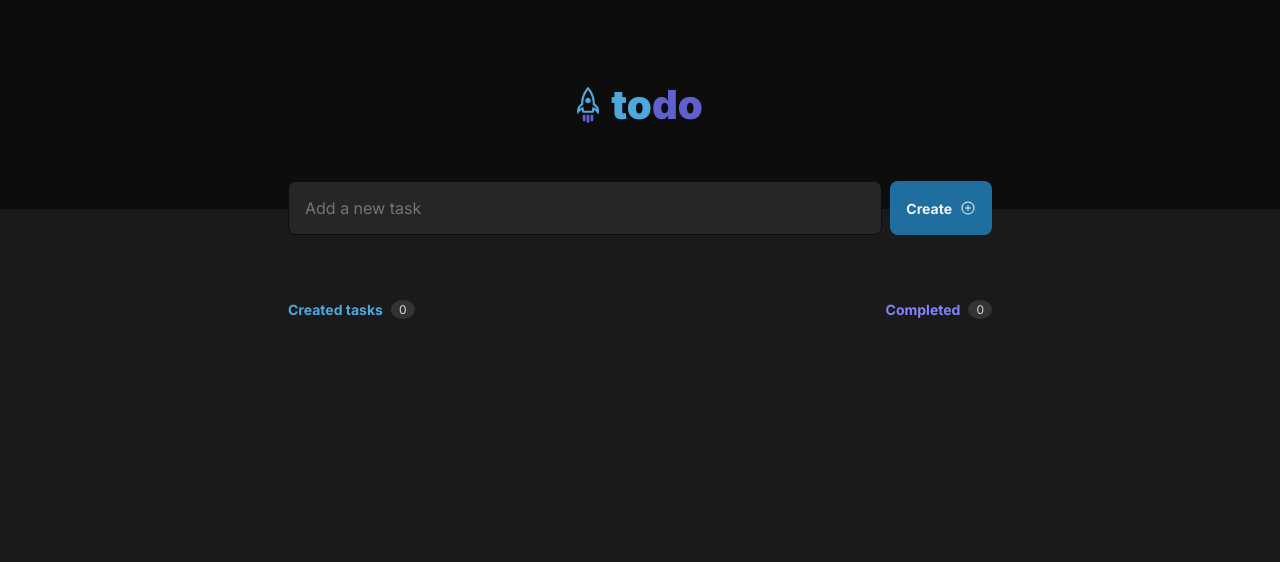
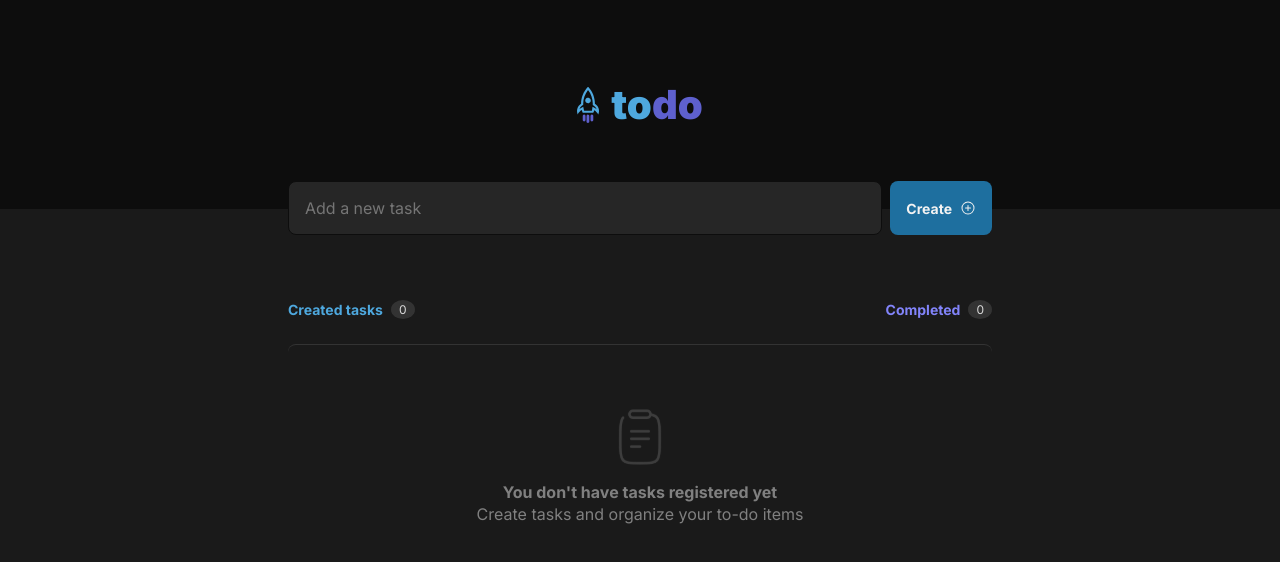
Before and after one commit to lucastenani/react-challenge-to-do-list, a React (Vite) app: page / in a window 1280 px wide. Shown: the top 562 px of the page. Built offline with nearby package versions, Linux system fonts and the light colour scheme.

Commit message:
Now the message of no tasks or tasks appears according to their size

```diff
--- a/src/App.tsx
+++ b/src/App.tsx
@@ -1,7 +1,7 @@
 import { ChangeEvent, FormEvent, useState } from "react";
 import { PlusCircle } from "@phosphor-icons/react";
 import { Header } from "./components/Header";
-// import { NoTasksMessage } from "./components/NoTasksMessage";
+import { NoTasksMessage } from "./components/NoTasksMessage";
 import { Task } from "./components/Task";
 import "./global.css";
 import styles from "./App.module.css";
@@ -63,7 +63,7 @@ function App() {
             </article>
           </header>
 
-          {/* <NoTasksMessage /> */}
+          {tasks.length > 0 ? (
             <main className={styles.tasksList}>
               {tasks.map((task: TasksProps) => {
                 return (
@@ -76,6 +76,9 @@ function App() {
                 );
               })}
             </main>
+          ) : (
+            <NoTasksMessage />
+          )}
         </section>
       </main>
     </>
```
Lines whose indentation alone changed are shown as unchanged.
